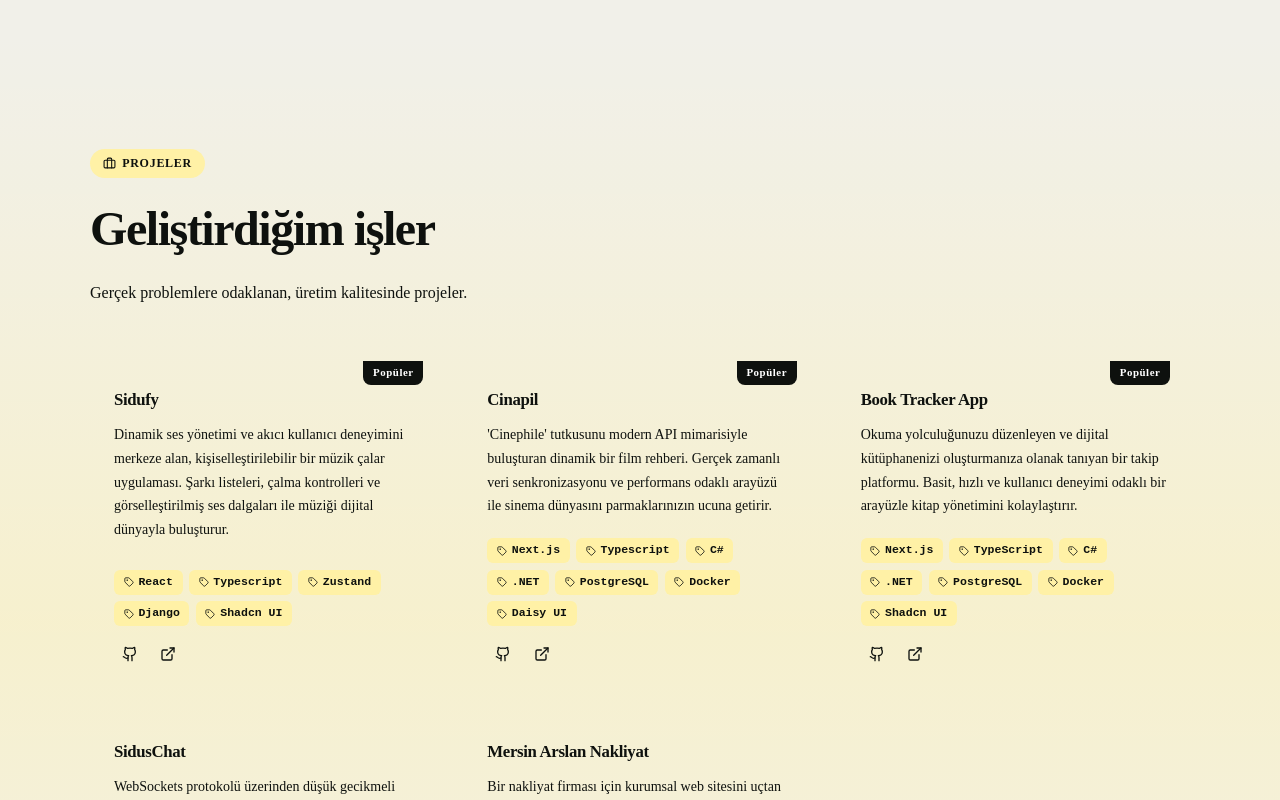
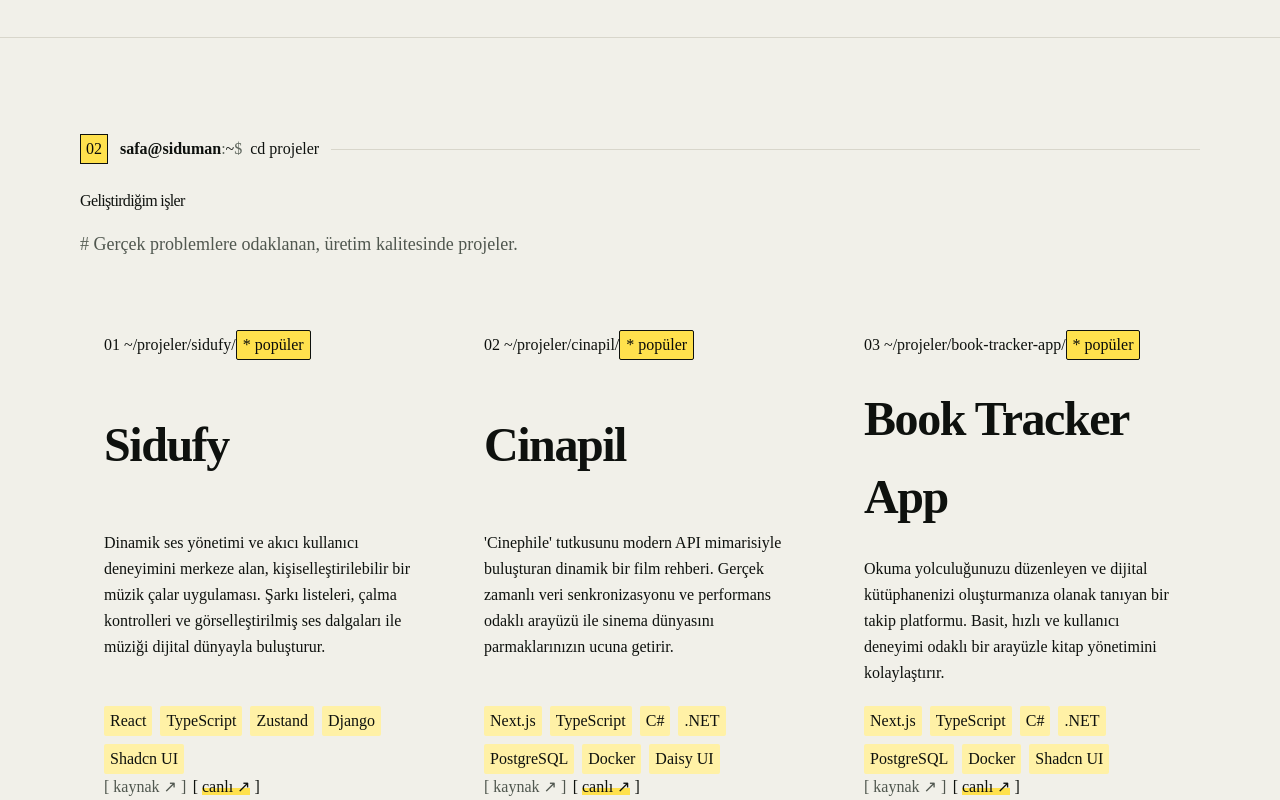
Before and after one commit to sidumandr/sidumandev, a Next.js app: page / in a window 1280 px wide. Shown: the part 1500-2300 px from the top of the page. Built offline with nearby package versions, Linux system fonts and the light colour scheme.

Commit message:
Group projects in a joined grid with a GitHub continuation cell

```diff
--- a/src/app/components/Projects/Projects.tsx
+++ b/src/app/components/Projects/Projects.tsx
@@ -1,155 +1,10 @@
-"use client";
-
-import { Briefcase, ExternalLink, Github, Tag } from "lucide-react";
+import { identity } from "@/data/identity";
+import { projects } from "@/data/projects";
+import { Button } from "../ui/Button";
+import { Prompt } from "../ui/Prompt";
+import { SectionHeader } from "../ui/SectionHeader";
+import { ProjectCard } from "./ProjectCard";
 import styles from "./projects.module.css";
-
-const projects = [
-  {
-    title: "Sidufy",
-    description:
-      "Dinamik ses yönetimi ve akıcı kullanıcı deneyimini merkeze alan, kişiselleştirilebilir bir müzik çalar uygulaması. Şarkı listeleri, çalma kontrolleri ve görselleştirilmiş ses dalgaları ile müziği dijital dünyayla buluşturur.",
-    tags: ["React", "Typescript", "Zustand", "Django", "Shadcn UI"],
-    github: "https://github.com/sidumandr/Music-Streaming-Service",
-    live: "https://sidufy.vercel.app/",
-    featured: true,
-  },
-  {
-    title: "Cinapil",
-    description:
-      "'Cinephile' tutkusunu modern API mimarisiyle buluşturan dinamik bir film rehberi. Gerçek zamanlı veri senkronizasyonu ve performans odaklı arayüzü ile sinema dünyasını parmaklarınızın ucuna getirir.",
-    tags: [
-      "Next.js",
-      "Typescript",
-      "C#",
-      ".NET",
-      "PostgreSQL",
-      "Docker",
-      "Daisy UI",
-    ],
-    github: "https://github.com/sidumandr/react-film-app",
-    live: "https://cinapil.vercel.app/",
-    featured: true,
-  },
-  {
-    title: "Book Tracker App",
-    description:
-      "Okuma yolculuğunuzu düzenleyen ve dijital kütüphanenizi oluşturmanıza olanak tanıyan bir takip platformu. Basit, hızlı ve kullanıcı deneyimi odaklı bir arayüzle kitap yönetimini kolaylaştırır.",
-    tags: [
-      "Next.js",
-      "TypeScript",
-      "C#",
-      ".NET",
-      "PostgreSQL",
-      "Docker",
-      "Shadcn UI",
-    ],
-    github: "https://github.com/sidumandr/book-tracker",
-    live: "https://sidbooktracker.vercel.app",
-    featured: true,
-  },
-  {
-    title: "SidusChat",
-    description:
-      "WebSockets protokolü üzerinden düşük gecikmeli (low-latency) çift yönlü iletişim sağlayan, modern bir anlık mesajlaşma uygulaması. Kullanıcıların odalar oluşturabildiği, anlık bildirimler alabildiği ve kesintisiz veri akışının sağlandığı ölçeklenebilir bir iletişim mimarisi sunar.",
-    tags: [
-      "Next.js",
-      "Typescript",
-      "C#",
-      ".NET",
-      "SignalR",
-      "PostgreSQL",
-      "Shadcn UI",
-    ],
-    github: "https://github.com/sidumandr/realtime-chat-app",
-    live: "#",
-    featured: false,
-  },
-  {
-    title: "Mersin Arslan Nakliyat",
-    description:
-      "Bir nakliyat firması için kurumsal web sitesini uçtan uca geliştirdim. Responsive UI, custom navigation (mobile menu, dropdown, outside click handling) ve kullanıcı etkileşimlerini React ile implemente ettim. SEO ve performans optimizasyonları ile projeyi production kalitesine ulaştırdım. Projenin yayına alınması ve repository yönetimi ekip arkadaşım tarafından gerçekleştirildi.",
-    tags: ["Next.js", "Typescript", "Bootstrap"],
-    github:
-      "https://github.com/sevketemingurbuz/mersin-arslan-nakliyat-1/tree/main",
-    live: "https://www.mersinarslannakliyat.com/",
-    featured: false,
-  },
-];
-
-const Projects = () => {
-  return (
-    <section className={styles.projects} id="projects">
-      <div className={styles.container}>
-        <div className={styles.header}>
-          <span className={styles.tag}>
-            <Briefcase size={13} />
-            Projeler
-          </span>
-          <h2 className={styles.title}>Geliştirdiğim işler</h2>
-          <p className={styles.subtitle}>
-            Gerçek problemlere odaklanan, üretim kalitesinde projeler.
-          </p>
-        </div>
-
-        <div className={styles.grid}>
-          {projects.map((project, i) => (
-            <div
-              className={`${styles.card} ${project.featured ? styles.featured : ""}`}
-              key={i}
-            >
-              {project.featured && (
-                <span
-                  className={styles.featuredBadge}
-                  style={{ textTransform: "none" }}
-                >
-                  Popüler
-                </span>
-              )}
-
-              <div className={styles.cardTop}>
-                <h3 className={styles.cardTitle}>{project.title}</h3>
-                <p className={styles.cardDesc}>{project.description}</p>
-              </div>
-
-              <div className={styles.cardBottom}>
-                <div className={styles.tags}>
-                  {project.tags.map((t) => (
-                    <span className={styles.techTag} key={t}>
-                      <Tag size={10} />
-                      {t}
-                    </span>
-                  ))}
-                </div>
-
-                <div className={styles.links}>
-                  <a
-                    href={project.github}
-                    target="_blank"
-                    rel="noopener noreferrer"
-                    className={styles.iconLink}
-                    aria-label="GitHub"
-                  >
-                    <Github size={16} />
-                  </a>
-                  {project.live && (
-                    <a
-                      href={project.live}
-                      target="_blank"
-                      rel="noopener noreferrer"
-                      className={styles.iconLink}
-                      aria-label="Live Demo"
-                    >
-                      <ExternalLink size={16} />
-                    </a>
-                  )}
-                </div>
-              </div>
-            </div>
-          ))}
-        </div>
-      </div>
-    </section>
-  );
-};
-
-export default Projects;
+export default function Projects() {
+  return <section className="section" id="projects" aria-labelledby="projects-title"><div className="container"><SectionHeader index={2} command="cd projeler" title="Geliştirdiğim işler" subtitle="Gerçek problemlere odaklanan, üretim kalitesinde projeler." id="projects-title"/><div className={styles.grid}>{projects.map((project,index)=><ProjectCard key={project.title} project={project} index={index+1}/>)}<div className={styles.more}><Prompt command="ls ~/projeler --all"/><p>Tüm repolarım GitHub&apos;da.</p><Button href={identity.github+"?tab=repositories"} target="_blank" rel="noopener noreferrer" small>github&apos;da gör ↗<span className="sr-only"> (yeni sekmede açılır)</span></Button></div></div></div></section>;
+}
```
